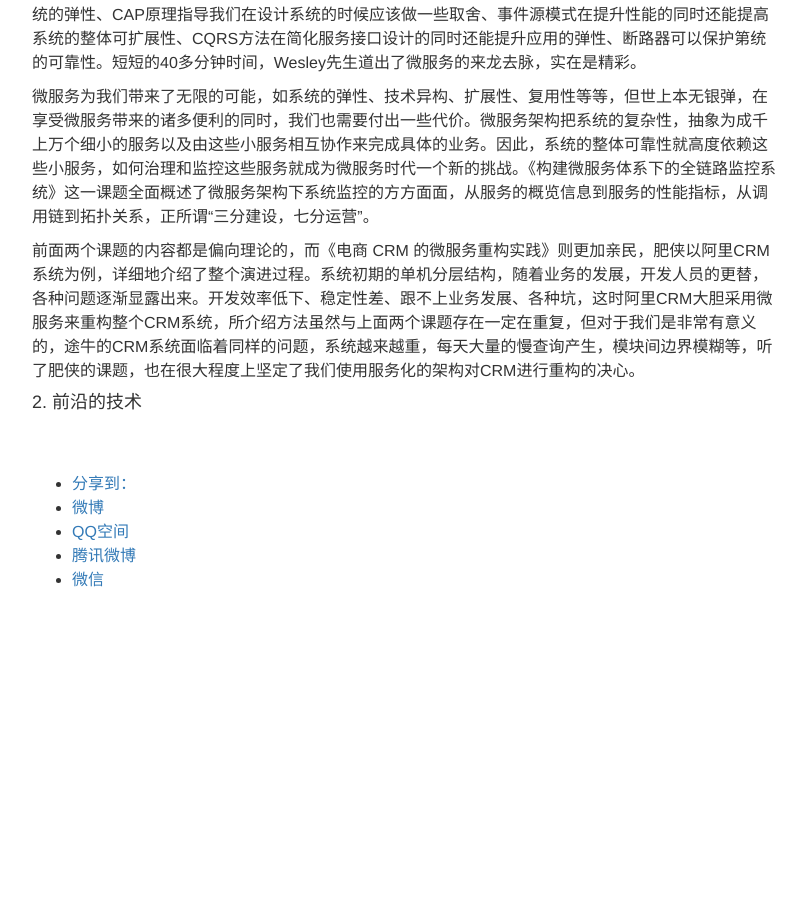
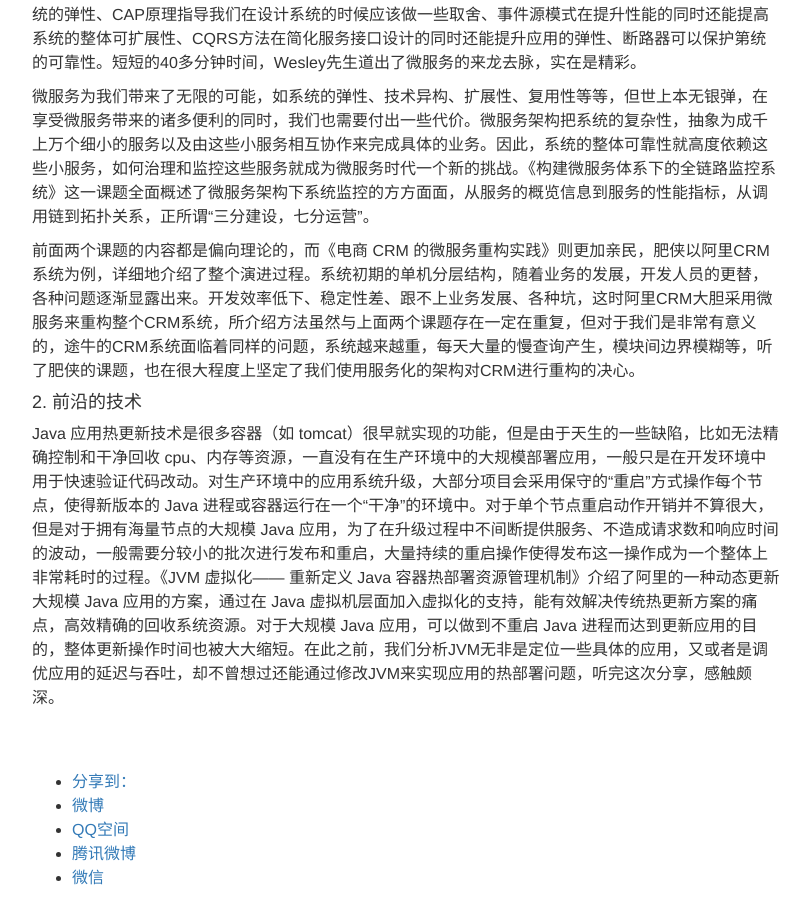
Before and after one commit to OuYangLiang/ouyangliang.github.io, a Jekyll site: the page built from _posts/2016-11-07-2016上海站QCon大会参后感.markdown, in a window 1280 px wide and 900 px high, scrolled down 1877 px. Shown: the whole window, without its empty margins (38-848 px from the left). Built offline with Jekyll 4.4.1, drawn with Linux system fonts in a browser that asks for light colours; nearby versions of some CDN libraries; comment, search, counter and statistics services are not loaded; before the commit the page ends 2479 px from its top, so only the background shows below that.

Commit message:
Update 2016-11-07-2016上海站QCon大会参后感.markdown

```diff
--- a/_posts/2016-11-07-2016上海站QCon大会参后感.markdown
+++ b/_posts/2016-11-07-2016上海站QCon大会参后感.markdown
@@ -78,3 +78,5 @@ QCon2016上海站，于10月29日上海宝华国际酒店拉开了华丽的大
 前面两个课题的内容都是偏向理论的，而《电商 CRM 的微服务重构实践》则更加亲民，肥侠以阿里CRM系统为例，详细地介绍了整个演进过程。系统初期的单机分层结构，随着业务的发展，开发人员的更替，各种问题逐渐显露出来。开发效率低下、稳定性差、跟不上业务发展、各种坑，这时阿里CRM大胆采用微服务来重构整个CRM系统，所介绍方法虽然与上面两个课题存在一定在重复，但对于我们是非常有意义的，途牛的CRM系统面临着同样的问题，系统越来越重，每天大量的慢查询产生，模块间边界模糊等，听了肥侠的课题，也在很大程度上坚定了我们使用服务化的架构对CRM进行重构的决心。
 
 #### 2. 前沿的技术
+
+Java 应用热更新技术是很多容器（如 tomcat）很早就实现的功能，但是由于天生的一些缺陷，比如无法精确控制和干净回收 cpu、内存等资源，一直没有在生产环境中的大规模部署应用，一般只是在开发环境中用于快速验证代码改动。对生产环境中的应用系统升级，大部分项目会采用保守的“重启”方式操作每个节点，使得新版本的 Java 进程或容器运行在一个“干净”的环境中。对于单个节点重启动作开销并不算很大，但是对于拥有海量节点的大规模 Java 应用，为了在升级过程中不间断提供服务、不造成请求数和响应时间的波动，一般需要分较小的批次进行发布和重启，大量持续的重启操作使得发布这一操作成为一个整体上非常耗时的过程。《JVM 虚拟化—— 重新定义 Java 容器热部署资源管理机制》介绍了阿里的一种动态更新大规模 Java 应用的方案，通过在 Java 虚拟机层面加入虚拟化的支持，能有效解决传统热更新方案的痛点，高效精确的回收系统资源。对于大规模 Java 应用，可以做到不重启 Java 进程而达到更新应用的目的，整体更新操作时间也被大大缩短。在此之前，我们分析JVM无非是定位一些具体的应用，又或者是调优应用的延迟与吞吐，却不曾想过还能通过修改JVM来实现应用的热部署问题，听完这次分享，感触颇深。
```
